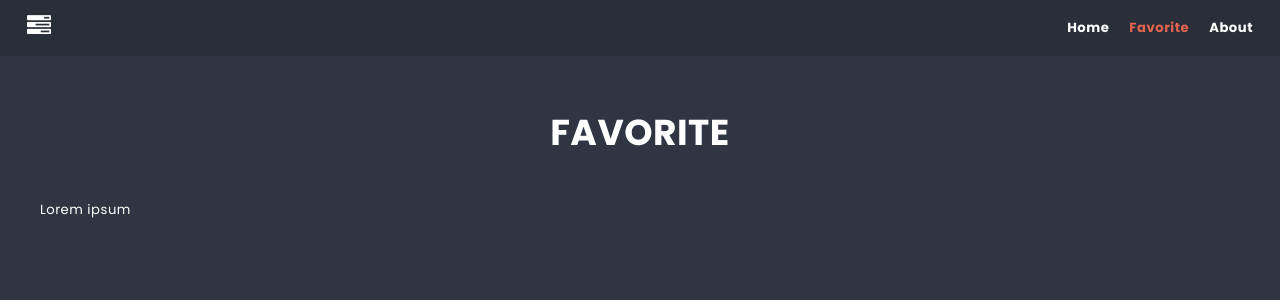
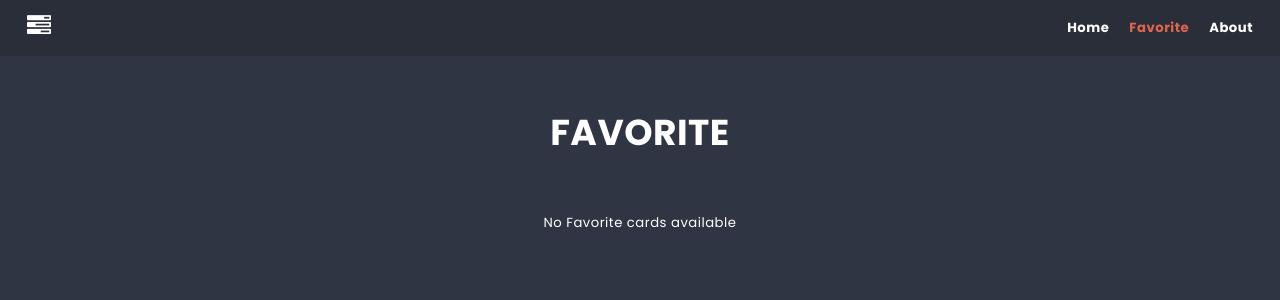
Before and after one commit to PaulinaP20/first-react-app, a React (Create React App) app: page /favorite in a window 1280 px wide. Shown: the top 300 px of the page. Built offline with nearby package versions, Linux system fonts and the light colour scheme.

Commit message:
add favoriteCards

```diff
--- a/package.json
+++ b/package.json
@@ -3,6 +3,7 @@
   "version": "0.1.0",
   "private": true,
   "dependencies": {
+    "clsx": "^2.1.1",
     "cra-template": "1.2.0",
     "font-awesome": "^4.7.0",
     "react": "^19.0.0",
--- a/src/components/Card/Card.js
+++ b/src/components/Card/Card.js
@@ -1,8 +1,24 @@
 import styles from './Card.module.scss'
+import clsx from 'clsx';
+import { useDispatch } from 'react-redux';
+import {toggleCardFavorite} from '../../redux/store'
 
 const Card= props => {
+
+    const dispatch = useDispatch();
+    console.log(props);
+    console.log(props.title);
+
+    const handleClick =() =>
+        dispatch(toggleCardFavorite(props.id));
+    //console.log(props.isFavorite);
+
     return (
-        <li className={styles.card}>{props.title}</li>
+        <li className={styles.card}>{props.title}
+            <i className={clsx("fa fa-star-o", props.isFavorite && styles.active)}
+            onClick={handleClick}
+            ></i>
+        </li>
     );
 };
 
--- a/src/components/Card/Card.module.scss
+++ b/src/components/Card/Card.module.scss
@@ -11,4 +11,22 @@
     justify-content: space-between;
     font-weight: bold;
 
+    i {
+        font-size: 24px;
+        cursor: pointer;
+        transition: transform 0.3s ease, border-color 0.3s ease;
+
+        &.fa-star-o {
+          border-radius: 50%;
+          padding: 5px;
+          text-shadow: 0 0 2px grey;
+        }
+
+        &.active {
+          color:indianred;
+          transform: scale(1.2);
+          text-shadow:0 0 6px indianred
+
+        }
+    }
 }
--- a/src/components/CardForm/CardForm.js
+++ b/src/components/CardForm/CardForm.js
@@ -15,10 +15,7 @@ const CardForm =props => {
         e.preventDefault();
         dispatch(addCard({title,columnId:props.columnId}));
         setTitle('');
-
-
     }
-
     return (
         <form onSubmit={handleSubmit} className={styles.CardForm}>
             <TextInput type="text" value={title} onChange={e=>setTitle(e.target.value)}/>
--- a/src/components/Column/Column.js
+++ b/src/components/Column/Column.js
@@ -14,7 +14,7 @@ const Column = props  => {
             <span className={styles.icon +' fa fa-'+ props.icon}></span>
             <h2 className={styles.title}>{props.title}</h2>
             <ul className={styles.cards}>
-                {cards.map(card => <Card key={card.id} title={card.title}/> )}
+                {cards.map(card => <Card key={card.id} id={card.id} title={card.title} isFavorite={card.isFavorite}/> )}
             </ul>
             <CardForm columnId={props.id}/>
         </article>
--- a/src/components/Favorite/Favorite.js
+++ b/src/components/Favorite/Favorite.js
@@ -1,11 +1,26 @@
 import PageTitle from '../PageTitle/PageTitle';
-
+import { getFavoriteCards } from '../../redux/store';
+import { useSelector } from 'react-redux';
+import Card from '../Card/Card'
+import styles from './Favorite.module.scss';
 
 const Favorite = () => {
+
+    const favoriteCards=useSelector(state=>getFavoriteCards(state));
+    console.log(favoriteCards);
+
     return (
         <div>
             <PageTitle>Favorite</PageTitle>
-            <p>Lorem ipsum</p>
+            <ul className={styles.favorite}>
+                {favoriteCards.length===0 ? <p>No Favorite cards available</p>:
+                favoriteCards.map(card =>
+                <Card
+                key={card.id}
+                id={card.id}
+                title={card.title}
+                isFavorite={card.isFavorite}/> )}
+            </ul>
         </div>
     )
 }
--- /dev/null
+++ b/src/components/Favorite/Favorite.module.scss
@@ -0,0 +1,20 @@
+.favorite {
+    padding: 0;
+    list-style: none;
+    display:flex;
+    flex-wrap:wrap;
+    justify-content: center;
+    gap:10px;
+}
+
+.favorite li {
+    margin: 10px 0;
+    padding: 10px;
+    background:white;
+    border-radius: 5px;
+    color:black;
+    display:flex;
+    align-items: center;
+    width:50%;
+    justify-items: center;
+}
--- a/src/components/NavBar/NavBar.js
+++ b/src/components/NavBar/NavBar.js
@@ -1,5 +1,4 @@
 import styles from './NavBar.module.scss'
-import { Link } from 'react-router-dom';
 import { NavLink } from 'react-router-dom';
 
 
--- a/src/redux/initialState.js
+++ b/src/redux/initialState.js
@@ -43,12 +43,12 @@ const initialState = {
     ],
 
     cards: [
-      { id: '1', columnId: '1', title: 'This is Going to Hurt' },
-      { id: '2', columnId: '1', title: 'Interpreter of Maladies' },
-      { id: '3', columnId: '2', title: 'Harry Potter' },
-      { id: '4', columnId: '2', title: 'Star Wars' },
-      { id: '5', columnId: '3', title: 'The Witcher' },
-      { id: '6', columnId: '3', title: 'Skyrim' }
+      { id: '1', columnId: '1', title: 'This is Going to Hurt', isFavorite:false },
+      { id: '2', columnId: '1', title: 'Interpreter of Maladies', isFavorite:false },
+      { id: '3', columnId: '2', title: 'Harry Potter' , isFavorite:false},
+      { id: '4', columnId: '2', title: 'Star Wars' , isFavorite:false},
+      { id: '5', columnId: '3', title: 'The Witcher', isFavorite:false },
+      { id: '6', columnId: '3', title: 'Skyrim', isFavorite:false }
     ],
 
     searchString:'',
--- a/src/redux/store.js
+++ b/src/redux/store.js
@@ -21,6 +21,14 @@ import { strContains } from '../components/utils/strContains';
   export const getAllList = (state) => state.lists;
 
   export const addList = payload => ({type: 'ADD_LIST', payload});
+
+  export const toggleCardFavorite = payload =>({
+      type:'TOGGLE_CARD_FAVORITE', payload
+    });
+
+  export const getFavoriteCards = ({cards}) =>
+    cards.filter(card=>card.isFavorite===true);
+  console.log(getFavoriteCards);
 
 const reducer = (state, action) => {
   switch(action.type){
@@ -48,6 +56,16 @@ const reducer = (state, action) => {
           lists:[...state.lists, {...action.payload, id:shortid()}]
         };
 
+        case 'TOGGLE_CARD_FAVORITE':
+          return {
+            ...state,
+            cards: state.cards.map(card =>
+              card.id === action.payload
+                ? { ...card, isFavorite: !card.isFavorite }
+                : card
+            )
+          };
+
       default:
         return state;
   }
```
Also changed, not shown: 1 other file (tests, documents, lock files or other folders).
